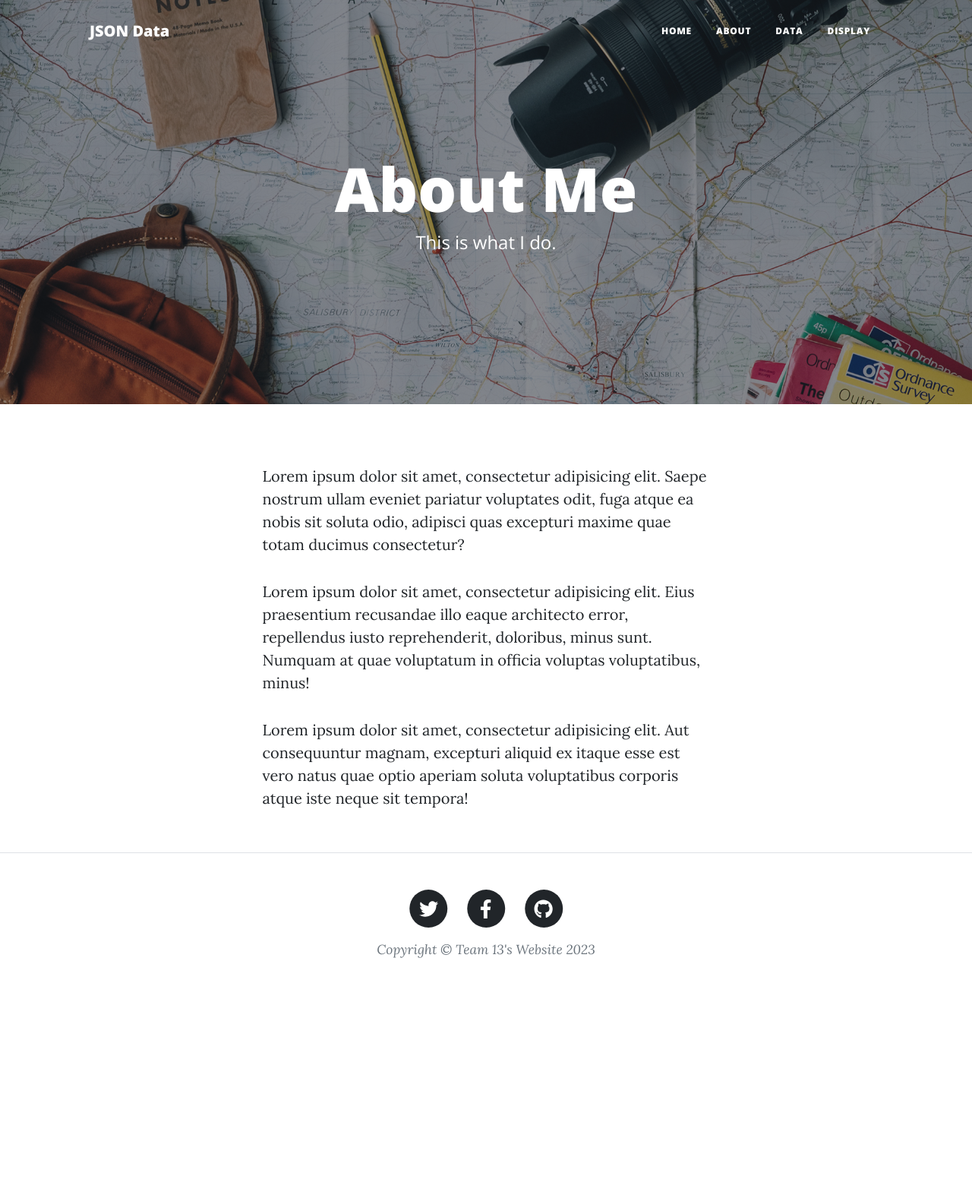
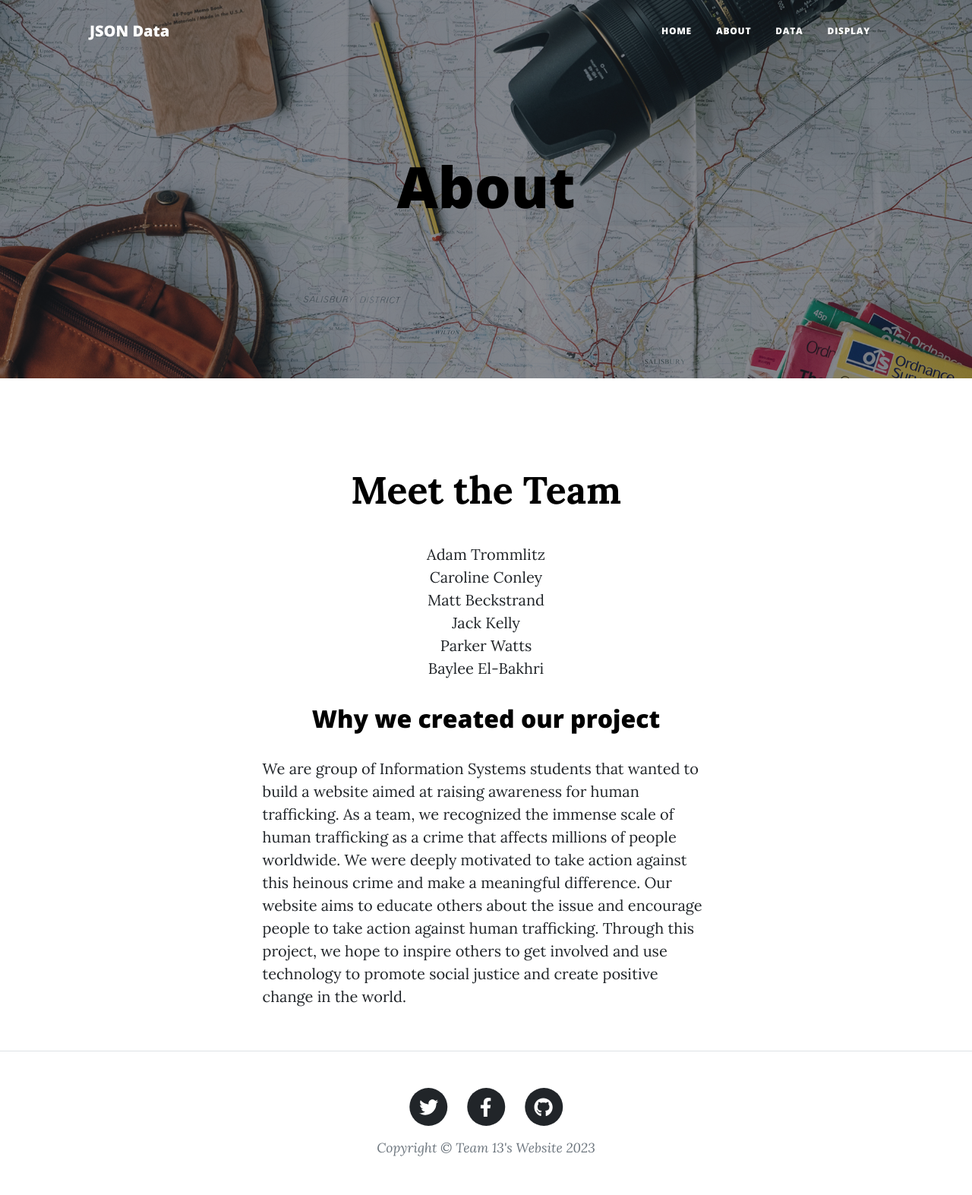
Before and after one commit to parkerwatts21/Team13MissingPersons, a Django app: template templates/personpages/about.html in a window 1280 px wide. Shown: the whole page at 76% size. Before the commit the page ends 1261 px from the top, so only its background shows below. Run offline with Django 3.2, Linux system fonts and the light colour scheme; the template is opened without the code that fills it, so the values that code supplies are empty; some libraries are stand-ins or nearby versions.

Commit message:
changed the about page to add a statement of why we did the project and the team members

```diff
--- a/templates/personpages/about.html
+++ b/templates/personpages/about.html
@@ -7,8 +7,7 @@
         <div class="row gx-4 gx-lg-5 justify-content-center">
             <div class="col-md-10 col-lg-8 col-xl-7">
                 <div class="page-heading">
-                    <h1>About Me</h1>
-                    <span class="subheading">This is what I do.</span>
+                    <h1 style="color: black; font-size: 75px;">About</h1>
                 </div>
             </div>
         </div>
@@ -19,9 +18,18 @@
     <div class="container px-4 px-lg-5">
         <div class="row gx-4 gx-lg-5 justify-content-center">
             <div class="col-md-10 col-lg-8 col-xl-7">
-                <p>Lorem ipsum dolor sit amet, consectetur adipisicing elit. Saepe nostrum ullam eveniet pariatur voluptates odit, fuga atque ea nobis sit soluta odio, adipisci quas excepturi maxime quae totam ducimus consectetur?</p>
-                <p>Lorem ipsum dolor sit amet, consectetur adipisicing elit. Eius praesentium recusandae illo eaque architecto error, repellendus iusto reprehenderit, doloribus, minus sunt. Numquam at quae voluptatum in officia voluptas voluptatibus, minus!</p>
-                <p>Lorem ipsum dolor sit amet, consectetur adipisicing elit. Aut consequuntur magnam, excepturi aliquid ex itaque esse est vero natus quae optio aperiam soluta voluptatibus corporis atque iste neque sit tempora!</p>
+                <br>
+                <p style="color: black; text-align: center; font-size: 50px; font-weight: bold;">Meet the Team</p>
+                <p style="text-align: center; font-size: 20px;"> Adam Trommlitz <br>
+                    Caroline Conley <br>
+                    Matt Beckstrand <br>
+                    Jack Kelly <br>
+                    Parker Watts <br>
+                    Baylee El-Bakhri<br>
+                </p>
+
+                <h2 style="color: black; text-align: center;">Why we created our project</h2>
+                <p> We are group of Information Systems students that wanted to build a website aimed at raising awareness for human trafficking. As a team, we recognized the immense scale of human trafficking as a crime that affects millions of people worldwide. We were deeply motivated to take action against this heinous crime and make a meaningful difference. Our website aims to educate others about the issue and encourage people to take action against human trafficking. Through this project, we hope to inspire others to get involved and use technology to promote social justice and create positive change in the world.</p>
             </div>
         </div>
     </div>
```
